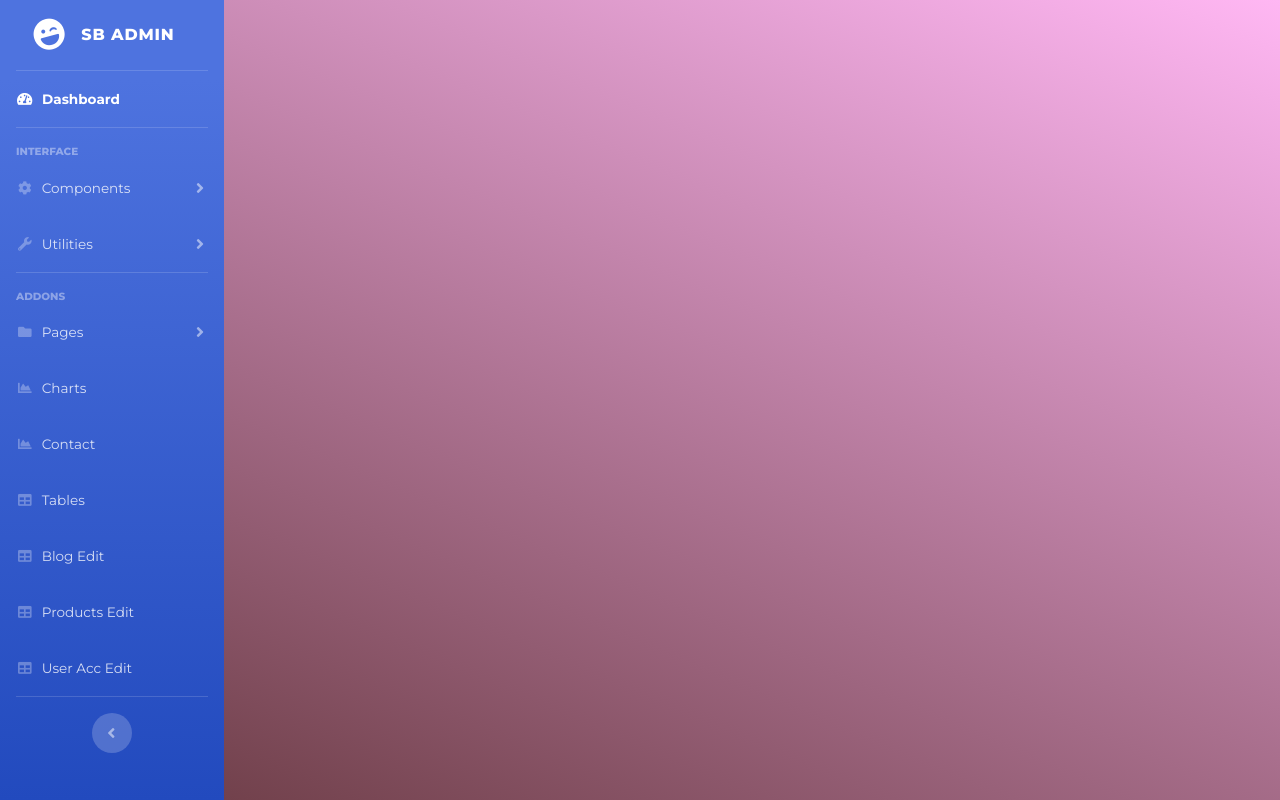
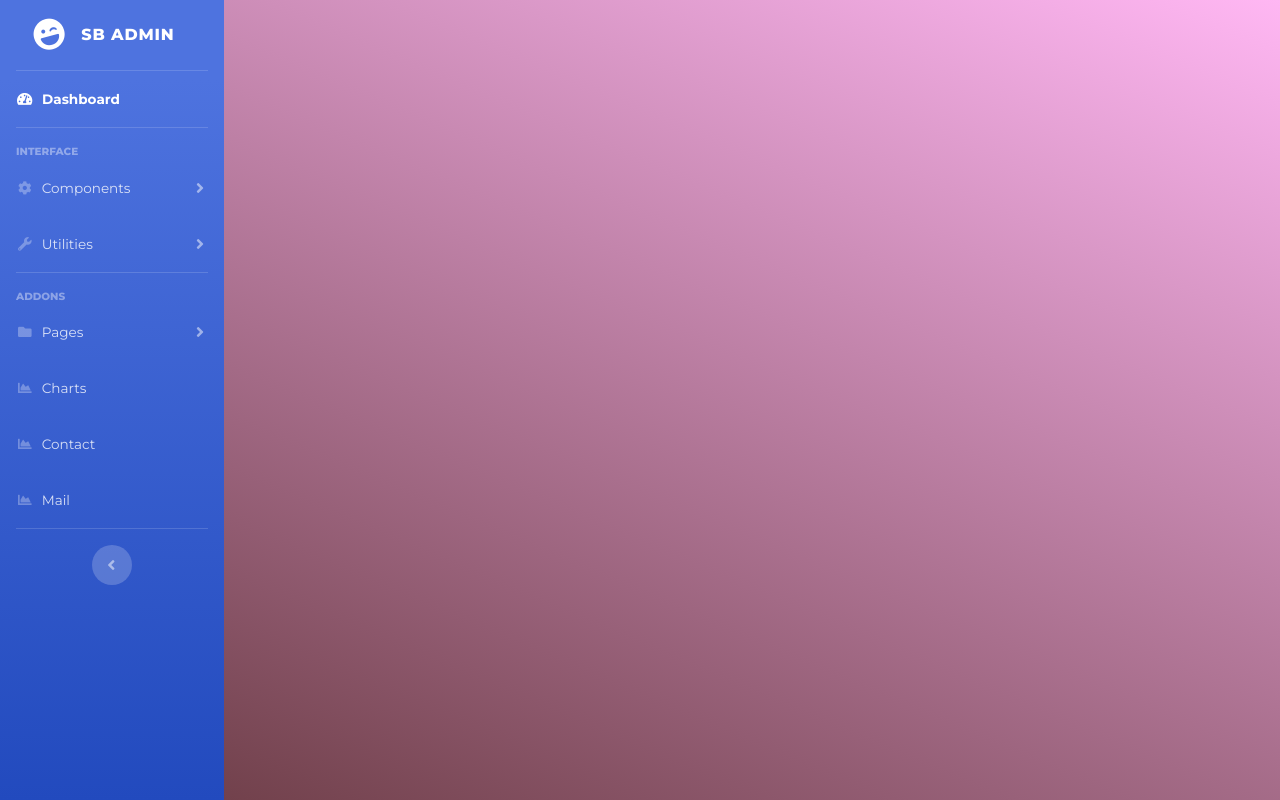
Before and after one commit to ttekit/SellYourKidney.gg, a PHP site: template view/admtemplate.php in a window 1280 px wide. Run offline with PHP 8.4, Linux system fonts and the light colour scheme; the template is opened without the code that fills it: most values are stand-ins (such as "Sample title", 1, 10 or a date in 2020); some libraries are stand-ins or nearby versions.

Commit message:
add mailing list to admin

```diff
--- a/view/admtemplate.php
+++ b/view/admtemplate.php
@@ -75,9 +75,11 @@ $data['options']['lang']?>">
             </a>
             <div id="collapseTwo" class="collapse" aria-labelledby="headingTwo" data-parent="#accordionSidebar">
                 <div class="bg-white py-2 collapse-inner rounded">
-                    <h6 class="collapse-header">Custom Components:</h6>
-                    <a class="collapse-item" href="/admin/buttons">Buttons</a>
-                    <a class="collapse-item" href="/admin/cards">Cards</a>
+                    <h6 class="collapse-header">Options</h6>
+                    <a class="collapse-item" href="/admin/userManage">user accounts</a>
+                    <a class="collapse-item" href="/admin/productManage">Products</a>
+                    <a class="collapse-item" href="/admin/blogManage">Blog</a>
+                    <a class="collapse-item" href="/admin/tables">Options</a>
                 </div>
             </div>
         </li>
@@ -139,26 +141,10 @@ $data['options']['lang']?>">
                 <i class="fas fa-fw fa-chart-area"></i>
                 <span>Contact</span></a>
         </li>
-        <!-- Nav Item - Tables -->
         <li class="nav-item">
-            <a class="nav-link" href="/admin/tables">
-                <i class="fas fa-fw fa-table"></i>
-                <span>Tables</span></a>
-        </li>
-        <li class="nav-item">
-            <a class="nav-link" href="/admin/blogManage">
-                <i class="fas fa-fw fa-table"></i>
-                <span>Blog Edit</span></a>
-        </li>
-        <li class="nav-item">
-            <a class="nav-link" href="/admin/productManage">
-                <i class="fas fa-fw fa-table"></i>
-                <span>Products Edit</span></a>
-        </li>
-        <li class="nav-item">
-            <a class="nav-link" href="/admin/userManage">
-                <i class="fas fa-fw fa-table"></i>
-                <span>User Acc Edit</span></a>
+            <a class="nav-link" href="/admin/mail">
+                <i class="fas fa-fw fa-chart-area"></i>
+                <span>Mail</span></a>
         </li>
         <!-- Divider -->
         <hr class="sidebar-divider d-none d-md-block">
```
Also changed, not shown: scripts/includes/Controllers/Admin.php (+22 -3 lines), scripts/includes/Models/mailingList.php (+11 -6 lines), view/adminPages/pages/mainMail.php (added, +40 -0 lines).
